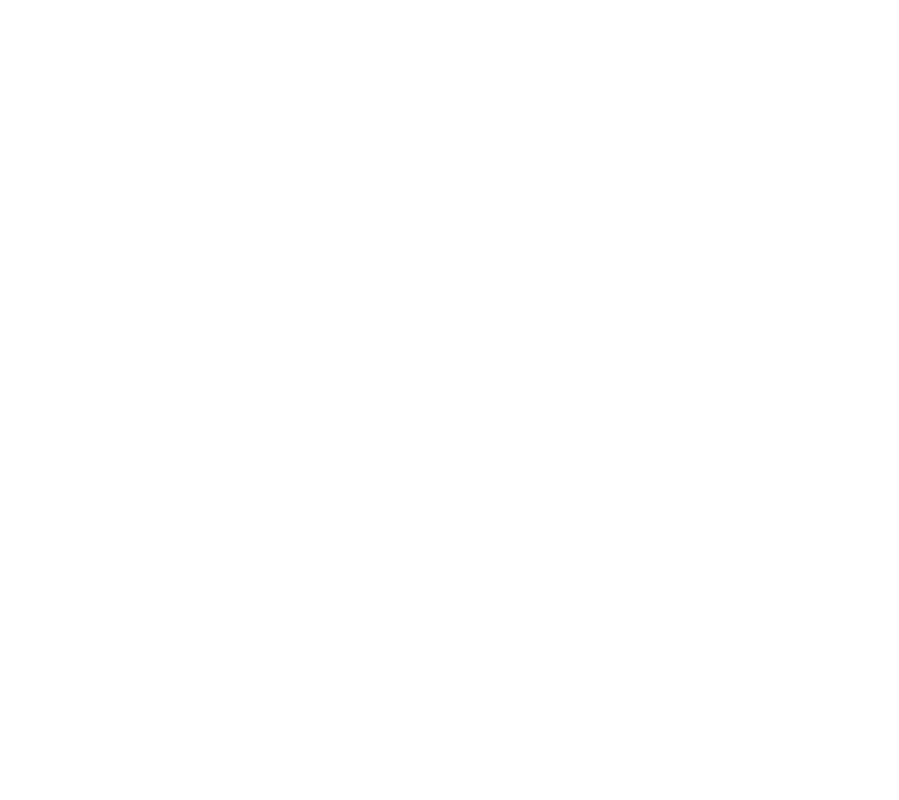
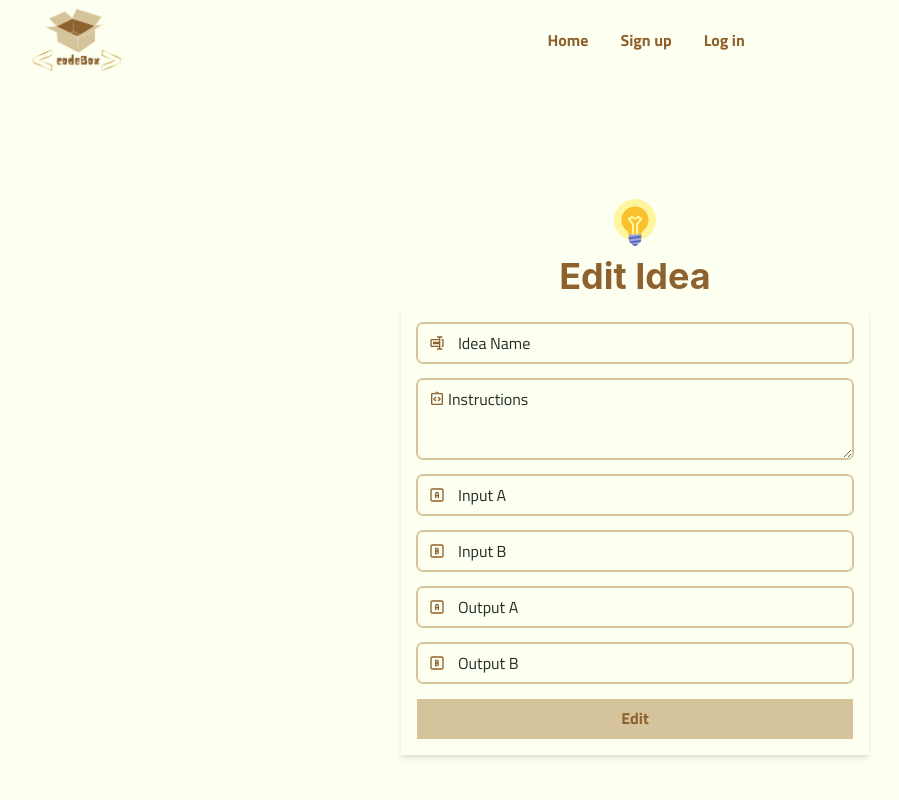
Before and after one commit to RaeedSheal/codeBox-frontend, a React (Vite) app in the folder vite-project/: page /EditIdea/1 in a window 1280 px wide. Before the commit this address had no page. Shown: the top 800 px of the page, without its empty margins (5-904 px from the left). Built offline with nearby package versions, Linux system fonts and the light colour scheme; no server answers.

Commit message:
Edit ideas connection

```diff
--- a/vite-project/src/App.jsx
+++ b/vite-project/src/App.jsx
@@ -1,42 +1,39 @@
-import './App.css'
-import { Route,Routes} from "react-router-dom";
-import Login from './Component/Login';
-import LandingPage2 from './Pages/LandingPage2';
-import SingnUp2 from './Component/SingnUp2';
-import Home from './Pages/Home';
-import BoxIdea from './Pages/BoxIdea'
-import ResetPassword from './Component/ResetPassword';
-import CreateIdea from './Component/CreateIdea';
-import LoginAdmin from './Component/LoginAdmin';
-import GitHubLink from './Component/gitHubLink';
-import EditIdea from './Component/EditIdea';
-import ViewIdeas from './Component/ViewIdeas';
-import ViewUsers from './Component/ViewUsers';
+import "./App.css";
+import { Route, Routes } from "react-router-dom";
+import Login from "./Component/Login";
+import LandingPage2 from "./Pages/LandingPage2";
+import SingnUp2 from "./Component/SingnUp2";
+import Home from "./Pages/Home";
+import BoxIdea from "./Pages/BoxIdea";
+import ResetPassword from "./Component/ResetPassword";
+import CreateIdea from "./Component/CreateIdea";
+import LoginAdmin from "./Component/LoginAdmin";
+import GitHubLink from "./Component/gitHubLink";
+import EditIdea from "./Component/EditIdea";
+import ViewIdeas from "./Component/ViewIdeas";
+import ViewUsers from "./Component/ViewUsers";
 function App() {
-
-
-  return (
-    <>
-
-
-
-      <Routes>
-
-      <Route path='/' element={<LandingPage2/>}></Route>
-      <Route path='/Home' element={<Home/>}></Route>
-      <Route path='/Box' element={<BoxIdea/>}></Route>
-      <Route path='/SignUp2' element={<SingnUp2/>}></Route>
-        <Route path='/Login' element={<Login/>}></Route>
-        <Route path='/ResetPassword' element={<ResetPassword/>}></Route>
-        <Route path='/LoginAdmin' element={<LoginAdmin/>}></Route>
-        <Route path='/CreateIdea' element={<CreateIdea/>}></Route>
-        <Route path='/EditIdea' element={<EditIdea/>}></Route>
-        <Route path='/ViewIdeas' element={<ViewIdeas/>}></Route>
-        <Route path='/ViewUsers' element={<ViewUsers/>}></Route>
-        <Route path='/gitHubLink' element={<GitHubLink/>}></Route>
-      </Routes>
-    </>
-  )
+    return (
+        <>
+            <Routes>
+                <Route path="/" element={<LandingPage2 />}></Route>
+                <Route path="/Home" element={<Home />}></Route>
+                <Route path="/Box" element={<BoxIdea />}></Route>
+                <Route path="/SignUp2" element={<SingnUp2 />}></Route>
+                <Route path="/Login" element={<Login />}></Route>
+                <Route
+                    path="/ResetPassword"
+                    element={<ResetPassword />}
+                ></Route>
+                <Route path="/LoginAdmin" element={<LoginAdmin />}></Route>
+                <Route path="/CreateIdea" element={<CreateIdea />}></Route>
+                <Route path="/EditIdea/:id" element={<EditIdea />}></Route>
+                <Route path="/ViewIdeas" element={<ViewIdeas />}></Route>
+                <Route path="/ViewUsers" element={<ViewUsers />}></Route>
+                <Route path="/gitHubLink" element={<GitHubLink />}></Route>
+            </Routes>
+        </>
+    );
 }
 
 export default App;
--- a/vite-project/src/Component/Cardidea.jsx
+++ b/vite-project/src/Component/Cardidea.jsx
@@ -96,7 +96,7 @@ const Cardidea = (props) => {
                     </Stack>
                 </CardBody>
                 <CardFooter bgColor="#fdfff0" gap={"10px"}>
-                    <Link to="/EditIdea">
+                    <Link to={`/EditIdea/${props.id}`}>
                         <Button
                             borderRadius={10}
                             type="submit"
--- a/vite-project/src/Component/EditIdea.jsx
+++ b/vite-project/src/Component/EditIdea.jsx
@@ -1,4 +1,3 @@
-
 import {
     Flex,
     Heading,
@@ -10,25 +9,69 @@ import {
     Textarea,
     InputGroup,
     InputLeftElement,
-
-
 } from "@chakra-ui/react";
 //   import { Link} from "react-router-dom";
 import { FcIdea } from "react-icons/fc";
 import { BiRename } from "react-icons/bi";
 import { MdOutlineIntegrationInstructions } from "react-icons/md";
-import { TbSquareLetterA,TbSquareLetterB } from "react-icons/tb";
-  import Footer from '../Component/Footer'
-  import NavBar2 from '../Component/NavBar2'
-  import { useState } from "react";
+import { TbSquareLetterA, TbSquareLetterB } from "react-icons/tb";
+import Footer from "../Component/Footer";
+import NavBar2 from "../Component/NavBar2";
+import { useEffect, useState } from "react";
+import { useNavigate, useParams } from "react-router-dom";
+import axios from "axios";
 export default function EditIdea() {
-
     const [ideaname, setIdeaname] = useState("");
-    const [ instructions, setInstructions] = useState("");
+    const [instructions, setInstructions] = useState("");
     const [inputA, setInputA] = useState("");
     const [inputB, setInputB] = useState("");
     const [outputA, setOutputA] = useState("");
     const [outputB, setOutputB] = useState("");
+    let { id } = useParams();
+    const navigate = useNavigate();
+    useEffect(() => {
+        axios
+            .get(`http://localhost:8000/api/getideabyid/${id}`, {
+                withCredentials: true,
+            })
+            .then((res) => {
+                if (res.data.error) return;
+                else {
+                    setIdeaname(res.data.idea.name);
+                    setInstructions(res.data.idea.instructions);
+                    setInputA(res.data.idea.inputA);
+                    setInputB(res.data.idea.inputB);
+                    setOutputA(res.data.idea.outputA);
+                    setOutputB(res.data.idea.outputB);
+                }
+            })
+            .catch((e) => {
+                console.log(e);
+            });
+    }, []);
+    const EditIdea = () => {
+        axios
+            .put(
+                `http://localhost:8000/api/editidea/${id}`,
+                {
+                    name: ideaname,
+                    instructions: instructions,
+                    inputA: inputA,
+                    inputB: inputB,
+                    outputA: outputA,
+                    outputB: outputB,
+                },
+                {
+                    withCredentials: true,
+                }
+            )
+            .then((res) => {
+                navigate("/ViewIdeas");
+            })
+            .catch((e) => {
+                console.log(e);
+            });
+    };
 
     return (
         <>
@@ -37,7 +80,7 @@ export default function EditIdea() {
                 flexDirection="column"
                 width="100wh"
                 height="100vh"
-      bgColor='#fdfff0'
+                bgColor="#fdfff0"
                 justifyContent="center"
                 alignItems="center"
             >
@@ -47,14 +90,13 @@ export default function EditIdea() {
                     justifyContent="center"
                     alignItems="center"
                 >
-        <FcIdea bg="#D5C39B" size='50px'/>
-        <Heading color="#8d622f" >Edit Idea </Heading>
+                    <FcIdea bg="#D5C39B" size="50px" />
+                    <Heading color="#8d622f">Edit Idea </Heading>
                     <Box minW={{ base: "90%", md: "468px" }}>
-          <form>
                         <Stack
                             spacing={4}
                             p="1rem"
-              bgColor='#fdfff0'
+                            bgColor="#fdfff0"
                             boxShadow="md"
                         >
                             <FormControl>
@@ -63,41 +105,17 @@ export default function EditIdea() {
                                         pointerEvents="none"
                                         children={<BiRename color="#8d622f" />}
                                     />
-                  <Input type="text" placeholder="Idea Name"
-                   _placeholder={{ color: '#212D28' }}
-                   focusBorderColor='#8d622f'
-                   isInvalid errorBorderColor='#D5C39B'
-                   onChange={(e)=>setIdeaname(e.target.value)}
-                   />
-
-               </InputGroup>
-              </FormControl>
-              <FormControl>
-              <InputGroup>
-                  <InputLeftElement
-                    pointerEvents="none"
-                    children={<MdOutlineIntegrationInstructions  color="#8d622f" />}
-                  />
-                <Textarea type="text" placeholder="    Instructions"
-                 _placeholder={{ color: '#212D28' }}
-                 focusBorderColor='#8d622f'
-                 isInvalid errorBorderColor='#D5C39B'
-                 onChange={(e)=>setInstructions(e.target.value)}
-                 />
-
-             </InputGroup>
-            </FormControl>
-            <FormControl>
-            <InputGroup>
-                  <InputLeftElement
-                    pointerEvents="none"
-                    children={<TbSquareLetterA color="#8d622f" />}
-                  />
-                <Input type="text" placeholder="Input A"
-                 _placeholder={{ color: '#212D28' }}
-                 focusBorderColor='#8d622f'
-                 isInvalid errorBorderColor='#D5C39B'
-                 onChange={(e)=>setInputA(e.target.value)}
+                                    <Input
+                                        type="text"
+                                        placeholder="Idea Name"
+                                        _placeholder={{ color: "#212D28" }}
+                                        focusBorderColor="#8d622f"
+                                        isInvalid
+                                        errorBorderColor="#D5C39B"
+                                        onChange={(e) =>
+                                            setIdeaname(e.target.value)
+                                        }
+                                        value={ideaname}
                                     />
                                 </InputGroup>
                             </FormControl>
@@ -105,13 +123,21 @@ export default function EditIdea() {
                                 <InputGroup>
                                     <InputLeftElement
                                         pointerEvents="none"
-                    children={<TbSquareLetterB color="#8d622f" />}
+                                        children={
+                                            <MdOutlineIntegrationInstructions color="#8d622f" />
+                                        }
                                     />
-                <Input type="text" placeholder="Input B"
-                 _placeholder={{ color: '#212D28' }}
-                 focusBorderColor='#8d622f'
-                 isInvalid errorBorderColor='#D5C39B'
-                 onChange={(e)=>setInputB(e.target.value)}
+                                    <Textarea
+                                        type="text"
+                                        placeholder="    Instructions"
+                                        _placeholder={{ color: "#212D28" }}
+                                        focusBorderColor="#8d622f"
+                                        isInvalid
+                                        errorBorderColor="#D5C39B"
+                                        onChange={(e) =>
+                                            setInstructions(e.target.value)
+                                        }
+                                        value={instructions}
                                     />
                                 </InputGroup>
                             </FormControl>
@@ -119,13 +145,21 @@ export default function EditIdea() {
                                 <InputGroup>
                                     <InputLeftElement
                                         pointerEvents="none"
-                    children={<TbSquareLetterA color="#8d622f" />}
+                                        children={
+                                            <TbSquareLetterA color="#8d622f" />
+                                        }
                                     />
-                <Input type="text" placeholder="Output A"
-                 _placeholder={{ color: '#212D28' }}
-                 focusBorderColor='#8d622f'
-                 isInvalid errorBorderColor='#D5C39B'
-                 onChange={(e)=>setOutputA(e.target.value)}
+                                    <Input
+                                        type="text"
+                                        placeholder="Input A"
+                                        _placeholder={{ color: "#212D28" }}
+                                        focusBorderColor="#8d622f"
+                                        isInvalid
+                                        errorBorderColor="#D5C39B"
+                                        onChange={(e) =>
+                                            setInputA(e.target.value)
+                                        }
+                                        value={inputA}
                                     />
                                 </InputGroup>
                             </FormControl>
@@ -133,13 +167,65 @@ export default function EditIdea() {
                                 <InputGroup>
                                     <InputLeftElement
                                         pointerEvents="none"
-                    children={<TbSquareLetterB color="#8d622f" />}
+                                        children={
+                                            <TbSquareLetterB color="#8d622f" />
+                                        }
                                     />
-                <Input type="text" placeholder="Output B"
-                 _placeholder={{ color: '#212D28' }}
-                 focusBorderColor='#8d622f'
-                 isInvalid errorBorderColor='#D5C39B'
-                 onChange={(e)=>setOutputB(e.target.value)}
+                                    <Input
+                                        type="text"
+                                        placeholder="Input B"
+                                        _placeholder={{ color: "#212D28" }}
+                                        focusBorderColor="#8d622f"
+                                        isInvalid
+                                        errorBorderColor="#D5C39B"
+                                        onChange={(e) =>
+                                            setInputB(e.target.value)
+                                        }
+                                        value={inputB}
+                                    />
+                                </InputGroup>
+                            </FormControl>
+                            <FormControl>
+                                <InputGroup>
+                                    <InputLeftElement
+                                        pointerEvents="none"
+                                        children={
+                                            <TbSquareLetterA color="#8d622f" />
+                                        }
+                                    />
+                                    <Input
+                                        type="text"
+                                        placeholder="Output A"
+                                        _placeholder={{ color: "#212D28" }}
+                                        focusBorderColor="#8d622f"
+                                        isInvalid
+                                        errorBorderColor="#D5C39B"
+                                        onChange={(e) =>
+                                            setOutputA(e.target.value)
+                                        }
+                                        value={outputA}
+                                    />
+                                </InputGroup>
+                            </FormControl>
+                            <FormControl>
+                                <InputGroup>
+                                    <InputLeftElement
+                                        pointerEvents="none"
+                                        children={
+                                            <TbSquareLetterB color="#8d622f" />
+                                        }
+                                    />
+                                    <Input
+                                        type="text"
+                                        placeholder="Output B"
+                                        _placeholder={{ color: "#212D28" }}
+                                        focusBorderColor="#8d622f"
+                                        isInvalid
+                                        errorBorderColor="#D5C39B"
+                                        onChange={(e) =>
+                                            setOutputB(e.target.value)
+                                        }
+                                        value={outputB}
                                     />
                                 </InputGroup>
                             </FormControl>
@@ -147,20 +233,21 @@ export default function EditIdea() {
                                 borderRadius={0}
                                 type="submit"
                                 variant="solid"
-                bgColor='#D5C39B'
-                color='#8d622f'
+                                bgColor="#D5C39B"
+                                color="#8d622f"
                                 width="full"
                                 _hover={{ bg: "#8d622f", color: " white" }}
-                // onClick={()=>{()}}
+                                onClick={() => {
+                                    EditIdea();
+                                }}
                             >
                                 Edit
                             </Button>
                         </Stack>
-          </form>
                     </Box>
                 </Stack>
             </Flex>
             <Footer></Footer>
         </>
-  )
+    );
 }
--- a/vite-project/src/Component/ViewIdeas.jsx
+++ b/vite-project/src/Component/ViewIdeas.jsx
@@ -12,8 +12,8 @@ export default function ViewIdeas() {
     const url = "http://localhost:8000/api/ideas";
     useEffect(() => {
         axios.get(url, { withCredentials: true }).then((res) => {
-            setIdeas(res.data.ideas);
-            console.log(res.data.ideas);
+            if (res.data.error) return;
+            else setIdeas(res.data.ideas);
         });
     }, []);
     return (
```
Lines whose indentation alone changed are shown as unchanged.
